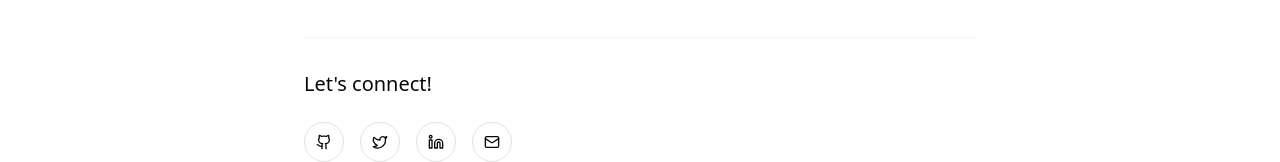
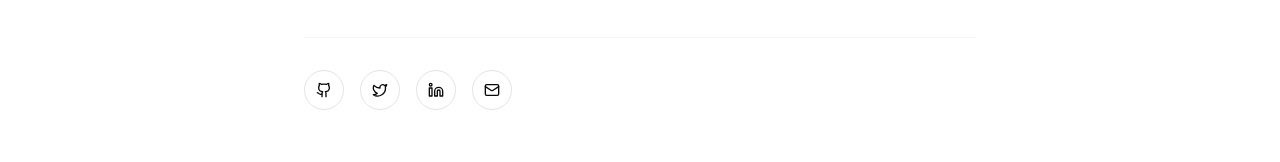
Before and after one commit to francosbenitez/francosbenitez.com, a Next.js app: page /en in a window 1280 px wide. Shown: the part 458-620 px from the top of the page. Built offline with nearby package versions, Linux system fonts and the light colour scheme.

Commit message:
chore: remove connect

```diff
--- a/app/[lang]/page.tsx
+++ b/app/[lang]/page.tsx
@@ -20,7 +20,7 @@ export default async function AboutPage({
       <article className="prose dark:prose-invert mx-auto">
         <div dangerouslySetInnerHTML={{ __html: htmlContent }} />
       </article>
-      <SocialLinks lang={lang} />
+      <SocialLinks />
     </div>
   );
 }
--- a/components/social-links.tsx
+++ b/components/social-links.tsx
@@ -1,8 +1,8 @@
 import { Github, Twitter, Linkedin, Mail } from "lucide-react";
 import { Button } from "@/components/ui/button";
-import { translations } from "@/lib/i18n";
+// import { translations } from "@/lib/i18n";
 
-export function SocialLinks({ lang }: { lang: string }) {
+export function SocialLinks() {
   const socialLinks = [
     {
       name: "GitHub",
@@ -28,7 +28,7 @@ export function SocialLinks({ lang }: { lang: string }) {
 
   return (
     <div className="mt-12 pt-8 border-t border-border/40">
-      <h2 className="text-xl font-medium mb-6">{translations[lang].connect}</h2>
+      {/* <h2 className="text-xl font-medium mb-6">{translations[lang].connect}</h2> */}
       <div className="flex flex-wrap gap-4">
         {socialLinks.map((link) => (
           <Button
```
